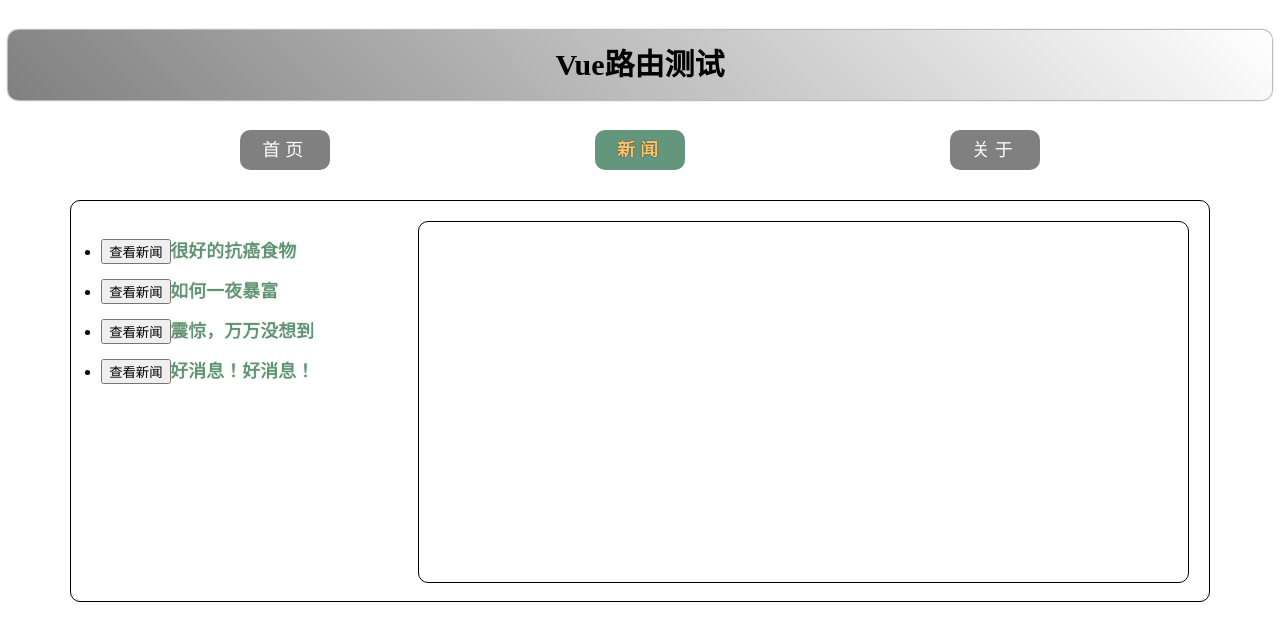
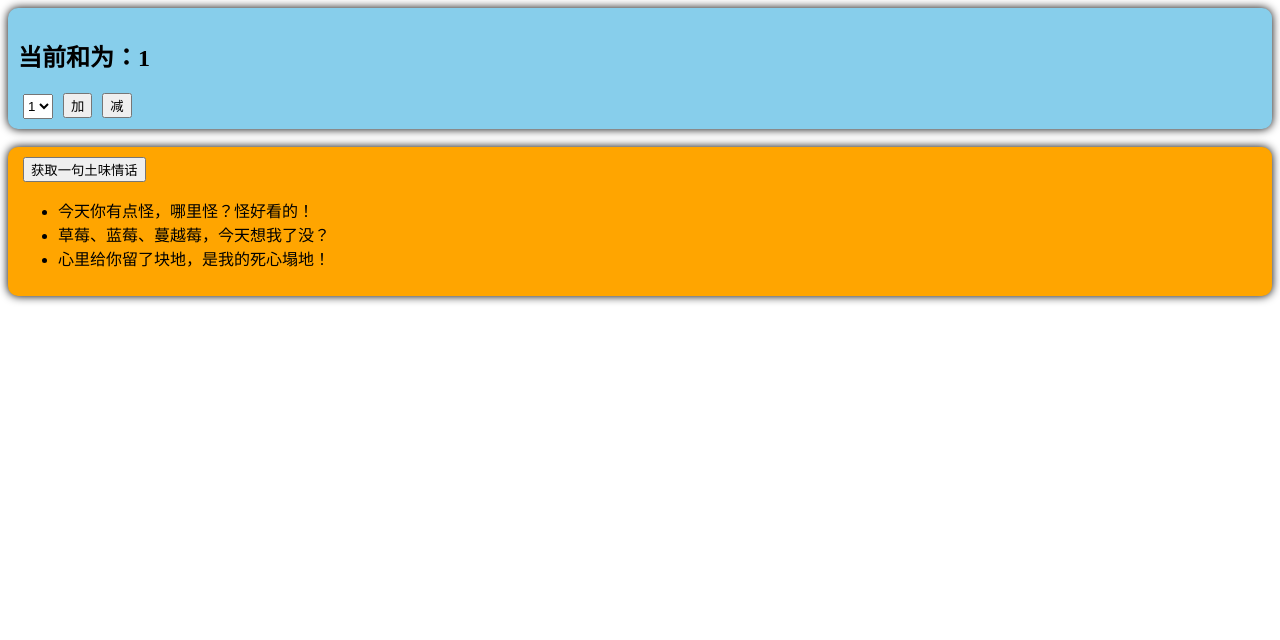
Before and after one commit to Pakho-Yip/hello_vue3, a Vue app: page / in a window 1280 px wide. Before the commit this address led to /news. Shown: the top 640 px of the page. Built offline with nearby package versions, Linux system fonts and the light colour scheme.

Commit message:
36_准备一个效果

```diff
--- a/package.json
+++ b/package.json
@@ -12,6 +12,7 @@
   },
   "dependencies": {
     "axios": "^1.6.7",
+    "nanoid": "^5.0.6",
     "vue": "^3.4.15",
     "vue-router": "^4.3.0"
   },
--- a/src/App.vue
+++ b/src/App.vue
@@ -1,58 +1,12 @@
 <template>
-    <div class="app">
-      <Header />
-      <!-- 导航区 -->
-      <div class="navigate">
-        <RouterLink replace to="/home" active-class="active">首页</RouterLink>
-        <RouterLink replace :to="{name:'xinwen'}" active-class="active">新闻</RouterLink>
-        <RouterLink replace :to="{path:'/about'}" active-class="active">关于</RouterLink>
-      </div>
-      <!-- 展示区 -->
-      <div class="main-content">
-        <router-view></router-view>
-      </div>
-    </div>
+    <Count />
+    <br>
+    <LoveTalk />
 </template>
 
-<script lang="ts" setup name="App">
-  import {RouterView,RouterLink} from 'vue-router'
-  import Header from '@/components/Header.vue'
+<script setup lang="ts" name="App">
+    import Count from './components/Count.vue'
+    import LoveTalk from './components/LoveTalk.vue'
 </script>
 
-<style>
-/* App */
-.navigate {
-  display: flex;
-  justify-content: space-around;
-  margin: 0 100px;
-}
-.navigate a {
-  display: block;
-  text-align: center;
-  width: 90px;
-  height: 40px;
-  line-height: 40px;
-  border-radius: 10px;
-  background-color: gray;
-  text-decoration: none;
-  color: white;
-  font-size: 18px;
-  letter-spacing: 5px;
-}
-.navigate a.active {
-  background-color: #64967E;
-  color: #ffc268;
-  font-weight: 900;
-  text-shadow: 0 0 1px black;
-  font-family: 微软雅黑;
-}
-.main-content {
-  margin: 0 auto;
-  margin-top: 30px;
-  border-radius: 10px;
-  width: 90%;
-  height: 400px;
-  border: 1px solid;
-}
-
-</style>
+<style></style>
--- /dev/null
+++ b/src/components/Count.vue
@@ -0,0 +1,40 @@
+<template>
+    <div class="count">
+        <h2>当前和为：{{sum}}</h2>
+        <select v-model.number="n">
+            <option value="1">1</option>
+            <option value="2">2</option>
+            <option value="3">3</option>
+        </select>
+        <button @click="add">加</button>
+        <button @click="minus">减</button>
+    </div>
+</template>
+
+<script setup lang="ts" name="Count">
+    import {ref} from 'vue'
+
+    let sum = ref(1)
+    let n = ref(1)
+
+
+    function add(){
+        sum.value += n.value
+    }
+    function minus(){
+        sum.value -= n.value
+    }
+</script>
+
+<style>
+.count {
+    background-color: skyblue;
+    padding: 10px;
+    border-radius: 10px;
+    box-shadow: 0 0 10px;
+}
+select,button {
+    margin: 0 5px;
+    height: 25px;
+}
+</style>
--- a/src/components/Header.vue
+++ /dev/null
@@ -1,21 +0,0 @@
-<template>
-    <h2 class="title">Vue路由测试</h2>
-</template>
-
-<script setup lang="ts" name="Header">
-
-</script>
-
-<style scoped>
-  .title {
-      text-align: center;
-      word-spacing: 5px;
-      margin: 30px 0;
-      height: 70px;
-      line-height: 70px;
-      background-image: linear-gradient(45deg,gray,white);
-      border-radius: 10px;
-      box-shadow: 0 0 2px;
-      font-size: 30px;
-  }
-</style>
--- /dev/null
+++ b/src/components/LoveTalk.vue
@@ -0,0 +1,38 @@
+<template>
+    <div class="talk">
+        <button @click="getTalk">获取一句土味情话</button>
+        <ul>
+            <li v-for="item in talkList" :key="item.id">{{item.title}}</li>
+        </ul>
+    </div>
+</template>
+
+<script setup lang="ts" name="LoveTalk">
+    import {reactive} from 'vue'
+    import axios from 'axios'
+    import {nanoid} from 'nanoid'
+
+    let talkList = reactive([
+        {id: 'hjkhfdjh01',title: '今天你有点怪，哪里怪？怪好看的！'},
+        {id: 'hjkhfdjh02',title: '草莓、蓝莓、蔓越莓，今天想我了没？'},
+        {id: 'hjkhfdjh03',title: '心里给你留了块地，是我的死心塌地！'}
+    ])
+
+    async function getTalk() {
+        // 发请求，下面这行的写法是：连续解构赋值+重命名
+        let {data:{content:title}} = await axios.get('https://api.uomg.com/api/rand.qinghua?format=json')
+        // 把请求回来的字符串，包装成一个对象
+        let obj = {id:nanoid(),title:title}
+        console.log(obj)
+        // 放到数组中
+        talkList.unshift(obj)
+    }
+</script>
+
+<style>
+.talk {
+    background-color: orange;
+    padding: 10px;
+    border-radius: 10px;
+    box-shadow: 0 0 10px;
+}</style>
--- a/src/main.ts
+++ b/src/main.ts
@@ -2,13 +2,9 @@
 import { createApp } from 'vue'
 // 引入App根组件
 import App from "./App.vue"
-// 引入路由器
-import router from './router'
 
 // createApp(App).mount('#app')
 // 创建一个应用
 const app = createApp(App)
-// 使用路由器
-app.use(router)
 // 挂载整个应用到app容器中
 app.mount('#app')
--- a/src/pages/About.vue
+++ /dev/null
@@ -1,29 +0,0 @@
-<template>
-    <div class="about">
-      <h2>大家好，欢迎来到尚硅谷直播间</h2>
-    </div>
-</template>
-
-<script setup lang="ts" name="About">
-  import { onMounted,onUnmounted } from 'vue';
-
-  onMounted(()=>{
-    console.log('About组件挂载了');
-  })
-
-  onUnmounted(()=>{
-    console.log('About组件卸载了');
-  })
-
-</script>
-
-<style scoped>
-  .about {
-    display: flex;
-    justify-content: center;
-    align-items: center;
-    height: 100%;
-    color: rgb(85, 84, 84);
-    font-size: 18px;
-  }
-</style>
--- a/src/pages/Detail.vue
+++ /dev/null
@@ -1,25 +0,0 @@
-<template>
-    <ul class="new-list">
-        <li>编号：{{id}}</li>
-        <li>标题：{{title}}</li>
-        <li>内容：{{content}}</li>
-    </ul>
-  </template>
-
-  <script setup lang="ts" name="Detail">
-    defineProps(['id','title','content'])
-    // defineProps(['a','b','c'])
-
-
-  </script>
-
-  <style scoped>
-  /* 新闻 */
-  .new-list {
-    list-style: none;
-    padding-left: 20px;
-  }
-  .new-list>li {
-    line-height: 30px;
-  }
-  </style>
--- a/src/pages/Home.vue
+++ /dev/null
@@ -1,28 +0,0 @@
-<template>
-    <div class="home">
-      <img src="http://www.atguigu.com/images/index_new/logo.png" alt="">
-    </div>
-  </template>
-
-  <script setup lang="ts" name="Home">
-    import {onMounted} from 'vue'
-    import {useRouter} from 'vue-router'
-
-    const router = useRouter()
-
-    onMounted(()=>{
-      setTimeout(()=>{
-        router.push('/news')
-      },3000)
-    })
-
-  </script>
-
-  <style scoped>
-    .home {
-      display: flex;
-      justify-content: center;
-      align-items: center;
-      height: 100%;
-    }
-  </style>
--- a/src/pages/News.vue
+++ /dev/null
@@ -1,89 +0,0 @@
-<template>
-    <div class="news">
-      <!-- 导航区 -->
-      <ul>
-        <li v-for="item in newsList" :key="item.id">
-          <button @click="showNewDetail(item)">查看新闻</button>
-          <RouterLink
-            :to="{
-              name: 'xiangqing',
-              query:{
-                id:item.id,
-                title:item.title,
-                content:item.content
-              }
-            }">
-            {{ item.title }}
-          </RouterLink>
-
-        </li>
-      </ul>
-      <!-- 展示区 -->
-      <div class="news-content">
-        <RouterView></RouterView>
-      </div>
-    </div>
-  </template>
-
-  <script setup lang="ts" name="News">
-    import {reactive} from 'vue'
-    import {RouterView,RouterLink,useRouter} from 'vue-router'
-    const router = useRouter()
-
-
-    let newsList = reactive([
-      {id:'hjfjkd01',title:'很好的抗癌食物',content:'西兰花'},
-      {id:'hjfjkd02',title:'如何一夜暴富',content:'学IT'},
-      {id:'hjfjkd03',title:'震惊，万万没想到',content:'明天是周一'},
-      {id:'hjfjkd04',title:'好消息！好消息！',content:'要过年了'}
-    ])
-
-    interface NewsInter {
-      id: string,
-      title: string,
-      content: string
-    }
-
-    function showNewDetail(item:NewsInter){
-      router.push({
-        name: 'xiangqing',
-        query:{
-            id:item.id,
-            title:item.title,
-            content:item.content
-        }
-      })
-    }
-  </script>
-
-  <style scoped>
-  /* 新闻 */
-  .news {
-    padding: 0 20px;
-    display: flex;
-    justify-content: space-between;
-    height: 100%;
-  }
-  .news ul {
-    margin-top: 30px;
-    /* list-style: none; */
-    padding-left: 10px;
-  }
-  .news li>marker {
-    color: #64967E;
-  }
-  .news li>a {
-    font-size: 18px;
-    line-height: 40px;
-    text-decoration: none;
-    color: #64967E;
-    text-shadow: 0 0 1px rgb(0, 84, 0);
-  }
-  .news-content {
-    width: 70%;
-    height: 90%;
-    border: 1px solid;
-    margin-top: 20px;
-    border-radius: 10px;
-  }
-  </style>
--- a/src/router/index.ts
+++ /dev/null
@@ -1,61 +0,0 @@
-// 创建一个路由器，并暴露出去
-
-// 第一步：引入createRouter
-import { createRouter, createWebHistory, createWebHashHistory } from 'vue-router'
-// 引入一个一个可能要呈现组件
-import Home from '@/pages/Home.vue'
-import News from '@/pages/News.vue'
-import About from '@/pages/About.vue'
-import Detail from '@/pages/Detail.vue'
-
-// 第二步：创建路由器
-const router = createRouter({
-    history: createWebHistory(), // 路由器的工作模式
-    routes: [ // 一个一个的路由规则
-        {
-            name: 'zhuye',
-            path: '/home',
-            component: Home
-        },
-        {
-            name: 'xinwen',
-            path: '/news',
-            component: News,
-            children: [
-                {
-                    name: 'xiangqing',
-                    path: 'detail',
-                    component: Detail,
-
-                    // 第一种写法：将路由收到的所有params参数作为props传给路由组件
-                    // props:true
-
-                    // 第二种写法：函数写法-可以自己决定将什么作为props传给路由组件
-                    props(route) {
-                        return route.query
-                    }
-
-                    // 第三种写法：对象写法-可以自己决定将什么作为props传给路由组件
-                    /* props: {
-                        a:100,
-                        b:200,
-                        c:300
-                    } */
-
-                }
-            ]
-        },
-        {
-            name: 'guanyu',
-            path: '/about',
-            component: About
-        },
-        {
-            path: '/',
-            redirect: '/home'
-        }
-    ]
-})
-
-// 暴露出去router
-export default router
```
Also changed, not shown: 1 other file (tests, documents, lock files or other folders).
